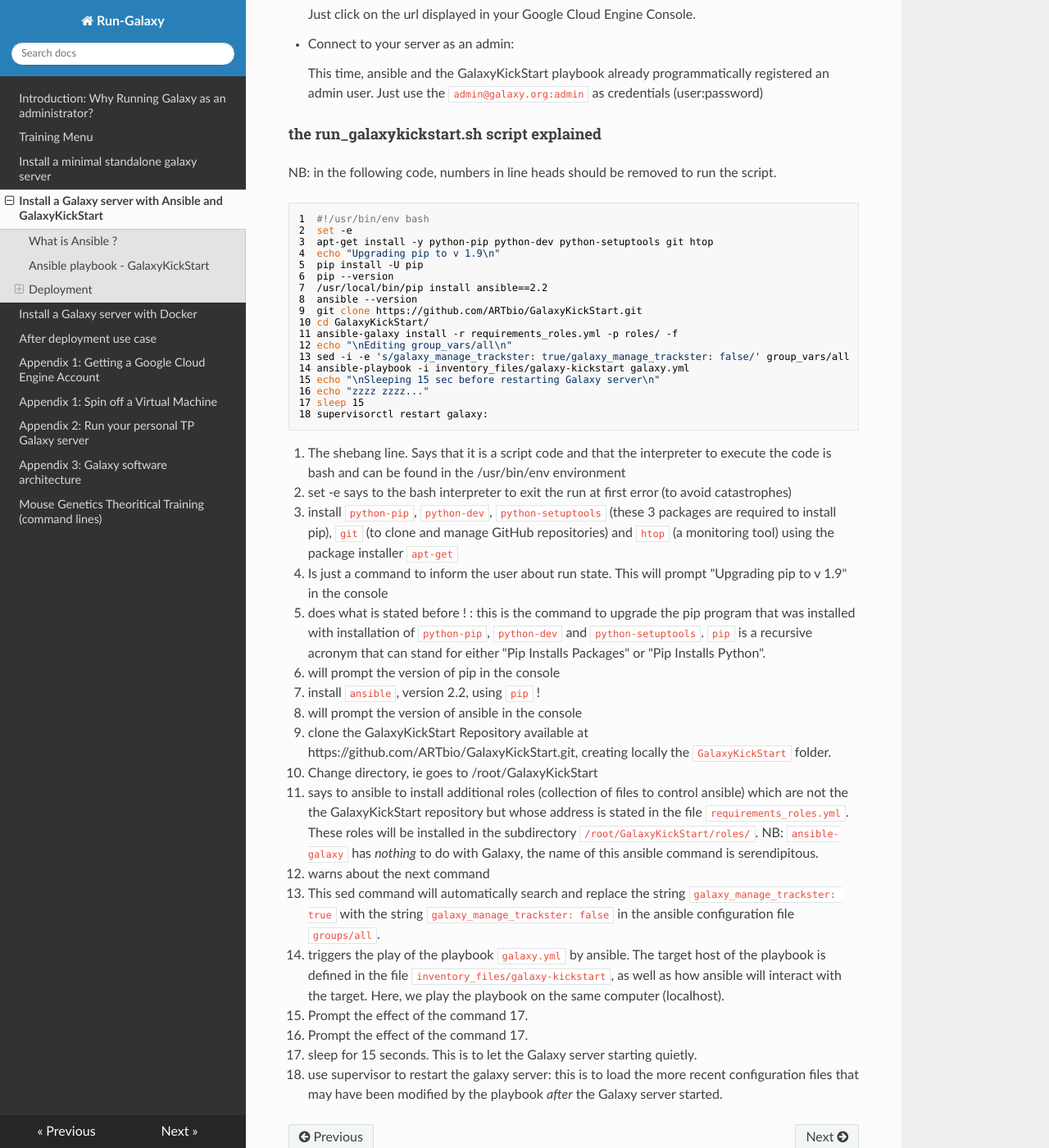
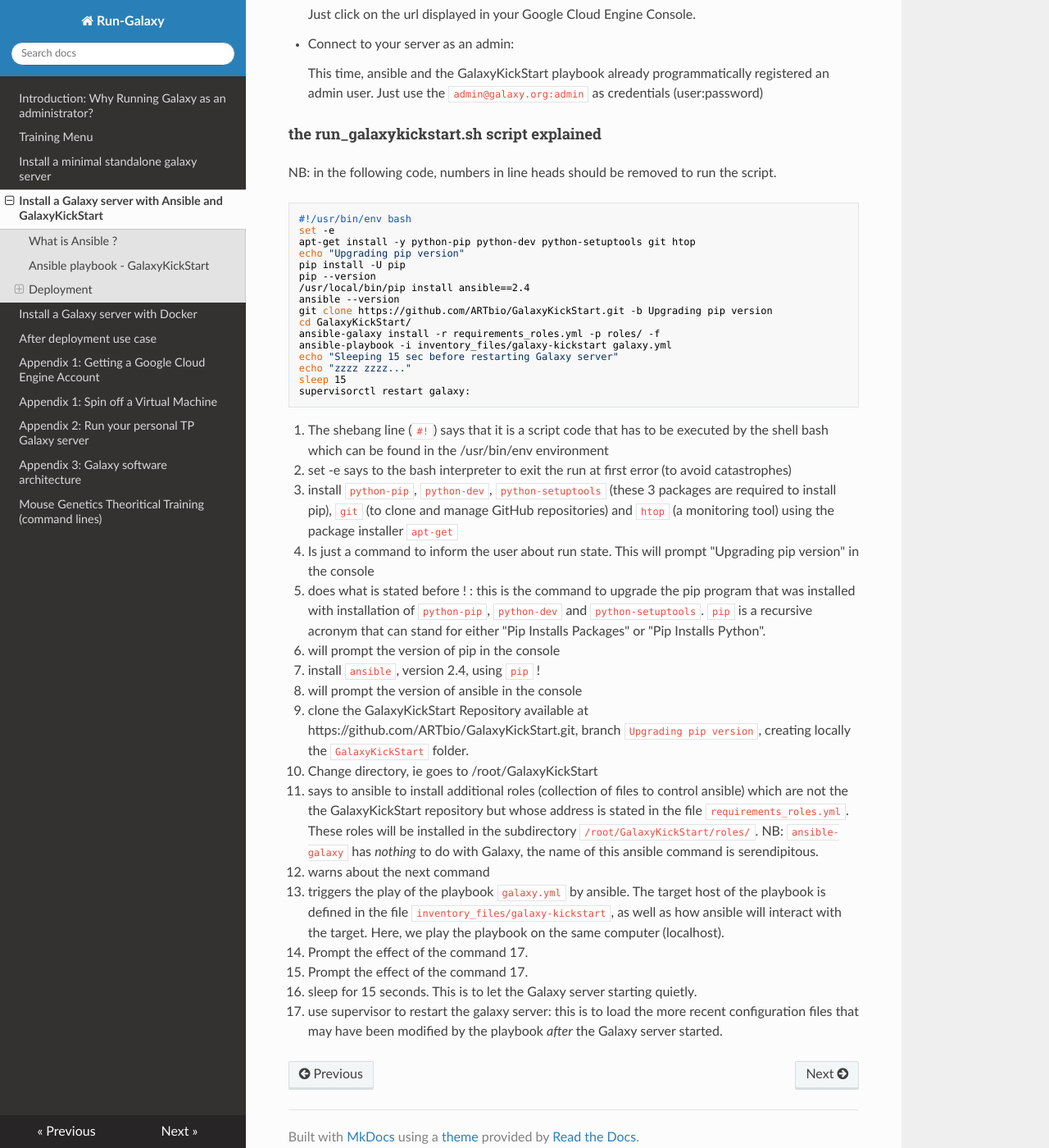
Before and after one commit to ARTbio/Run-Galaxy, an MkDocs documentation site: the page built from docs/GalaxyKickStart.md, in a window 1280 px wide and 1400 px high, scrolled down 1896 px. Shown: the whole window at 82% size. Built offline with MkDocs 1.6.1, drawn with Linux system fonts in a browser that asks for light colours; nearby versions of some CDN libraries; old or Windows-style settings are respelled for this version of MkDocs; some of the changed text lies outside the part shown.

Commit message:
simplify ansible deployment script and adapt doc

````diff
--- a/docs/GalaxyKickStart.md
+++ b/docs/GalaxyKickStart.md
@@ -42,7 +42,7 @@
 
 ### Deployment
 
-- start a GCE VM `2 procs, 7.5Gb RAM, Ubuntu 14.04, 100 Go disk, http enabled`
+- start a GCE VM `2 procs, 7.5Gb RAM, Ubuntu 16.04, 50 Go disk, http enabled`
 - connect to you VM using the Google ssh console
 - start an interactive session as root using the command `sudo -i`
 - download the script `run_galaxykickstart.sh` using the command `wget https://raw.githubusercontent.com/ARTbio/Run-Galaxy/master/deployment_scripts/run_galaxykickstart.sh`
@@ -62,43 +62,41 @@
 NB: in the following code, numbers in line heads should be removed to run the script.
 
 ```
-1  #!/usr/bin/env bash
-2  set -e
-3  apt-get install -y python-pip python-dev python-setuptools git htop
-4  echo "Upgrading pip to v 1.9\n"
-5  pip install -U pip
-6  pip --version
-7  /usr/local/bin/pip install ansible==2.2
-8  ansible --version
-9  git clone https://github.com/ARTbio/GalaxyKickStart.git
-10 cd GalaxyKickStart/
-11 ansible-galaxy install -r requirements_roles.yml -p roles/ -f
-12 echo "\nEditing group_vars/all\n"
-13 sed -i -e 's/galaxy_manage_trackster: true/galaxy_manage_trackster: false/' group_vars/all
-14 ansible-playbook -i inventory_files/galaxy-kickstart galaxy.yml
-15 echo "\nSleeping 15 sec before restarting Galaxy server\n"
-16 echo "zzzz zzzz..."
-17 sleep 15
-18 supervisorctl restart galaxy:
+#!/usr/bin/env bash
+set -e
+apt-get install -y python-pip python-dev python-setuptools git htop
+echo "Upgrading pip version"
+pip install -U pip
+pip --version
+/usr/local/bin/pip install ansible==2.4
+ansible --version
+git clone https://github.com/ARTbio/GalaxyKickStart.git -b Upgrading pip version
+cd GalaxyKickStart/
+ansible-galaxy install -r requirements_roles.yml -p roles/ -f
+ansible-playbook -i inventory_files/galaxy-kickstart galaxy.yml
+echo "Sleeping 15 sec before restarting Galaxy server"
+echo "zzzz zzzz..."
+sleep 15
+supervisorctl restart galaxy:
 ```
 
-1. The shebang line. Says that it is a script code and that the interpreter to execute the
-code is bash and can be found in the /usr/bin/env environment
+1. The shebang line (`#!`) says that it is a script code that has to be executed
+by the shell bash which can be found in the /usr/bin/env environment
 2. set -e says to the bash interpreter to exit the run at first error (to avoid catastrophes)
 3. install `python-pip`, `python-dev`, `python-setuptools` (these 3 packages are required to
 install pip), `git` (to clone and manage GitHub repositories) and `htop` (a monitoring tool)
 using the package installer `apt-get`
 4. Is just a command to inform the user about run state. This will prompt
-"Upgrading pip to v 1.9" in the console
+"Upgrading pip version" in the console
 5. does what is stated before ! : this is the command to upgrade the pip program that was
 installed with installation of `python-pip`, `python-dev` and `python-setuptools`.
 `pip` is a recursive acronym that can stand for either "Pip Installs Packages" or
 "Pip Installs Python".
 6. will prompt the version of pip in the console
-7. install `ansible`, version 2.2, using `pip` !
+7. install `ansible`, version 2.4, using `pip` !
 8. will prompt the version of ansible in the console
 9. clone the GalaxyKickStart Repository available at https://github.com/ARTbio/GalaxyKickStart.git,
-creating locally the `GalaxyKickStart` folder.
+branch `Upgrading pip version`, creating locally the `GalaxyKickStart` folder.
 10. Change directory, ie goes to /root/GalaxyKickStart
 11. says to ansible to install additional roles (collection of files to control ansible)
 which are not the the GalaxyKickStart repository but whose address is stated in the file
@@ -106,14 +104,11 @@
 `/root/GalaxyKickStart/roles/`. NB: `ansible-galaxy` has *nothing* to do with Galaxy,
 the name of this ansible command is serendipitous.
 12. warns about the next command
-13. This sed command will automatically search and replace the string
-`galaxy_manage_trackster: true` with the string `galaxy_manage_trackster: false`
-in the ansible configuration file `groups/all`.
-14. triggers the play of the playbook `galaxy.yml` by ansible. The target host of the playbook
+13. triggers the play of the playbook `galaxy.yml` by ansible. The target host of the playbook
 is defined in the file `inventory_files/galaxy-kickstart`, as well as how ansible will interact with the target.
 Here, we play the playbook on the same computer (localhost).
+14. Prompt the effect of the command 17.
 15. Prompt the effect of the command 17.
-16. Prompt the effect of the command 17.
-17. sleep for 15 seconds. This is to let the Galaxy server starting quietly.
-18. use supervisor to restart the galaxy server: this is to load the more recent configuration
+16. sleep for 15 seconds. This is to let the Galaxy server starting quietly.
+17. use supervisor to restart the galaxy server: this is to load the more recent configuration
 files that may have been modified by the playbook *after* the Galaxy server started.
````
Also changed, not shown: 1 other file.
